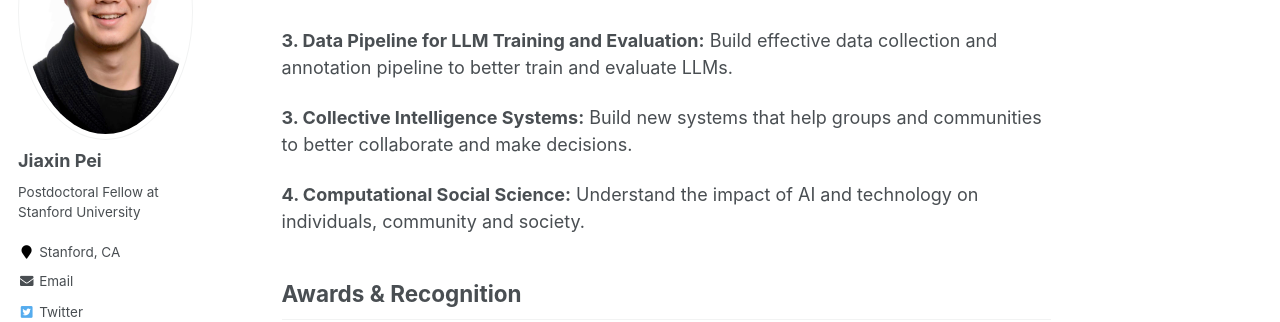
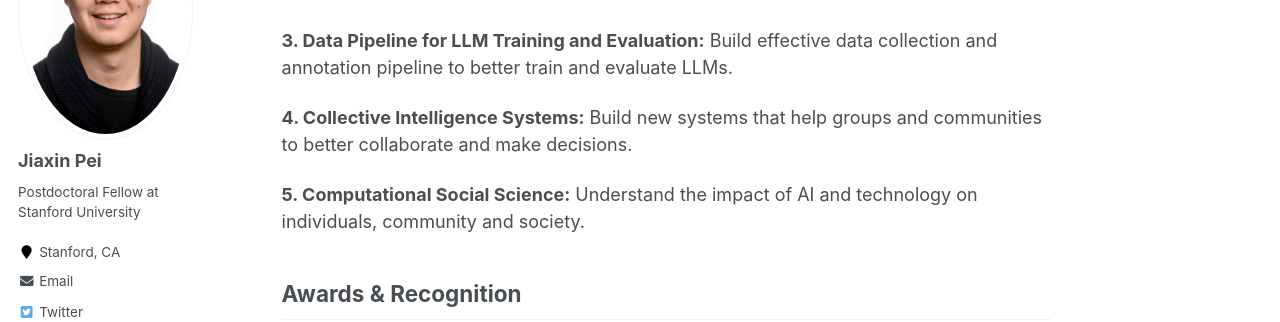
Before and after one commit to Jiaxin-Pei/Jiaxin-Pei.github.io, a Jekyll site: the page built from _pages/about.md, in a window 1280 px wide and 900 px high, scrolled down 759 px. Shown: the part 153-475 px from the top of the window. Built offline with Jekyll 4.4.1, drawn with Linux system fonts in a browser that asks for light colours.

Commit message:
Fix about page link and numbering

```diff
--- a/_pages/about.md
+++ b/_pages/about.md
@@ -13,7 +13,7 @@ redirect_from:
 
 I am currently a Postdoctoral Fellow at Stanford Institute for Human-Centered Artificial Intelligence (HAI) working with [Alex 'Sandy' Pentland](https://www.media.mit.edu/people/sandy/overview/), [Diyi Yang](https://cs.stanford.edu/~diyiy/) and [Erik Brynjolfsson](https://www.brynjolfsson.com). I am affiliated with the [Stanford Digital Economy Lab](https://digitaleconomy.stanford.edu), the [Stanford NLP group](https://nlp.stanford.edu) and also the [Institute for Decentralized AI](http://decentralized-ai.org). I obtained my PhD from School of Information at the University of Michigan advised by [David Jurgens](http://jurgens.people.si.umich.edu/). I also worked with [Jun Li](https://michiganross.umich.edu/faculty-research/faculty/jun-li) at Ross School of Business.
 
-I will join the [School of Information at UT-Austin](https://ischool.utexas.edu) as an Assistant Professor in Fall 2026 and will be part of the UT-Austin [NLP group](https://www.nlp.utexas.edu)，[Machine Learning Laboratory](UT-Austin) and the [Oden Institute](https://www.oden.utexas.edu). If you are interested in working with me, please check out [this page](https://jiaxin-pei.github.io/working-with-me/).
+I will join the [School of Information at UT-Austin](https://ischool.utexas.edu) as an Assistant Professor in Fall 2026 and will be part of the UT-Austin [NLP group](https://www.nlp.utexas.edu)，[Machine Learning Laboratory](https://ml.utexas.edu) and the [Oden Institute](https://www.oden.utexas.edu). If you are interested in working with me, please check out [this page](https://jiaxin-pei.github.io/working-with-me/).
 
 In Fall 2026, I will be teaching **[Building Large Language Model Applications](/courses/inf385t/)**, a first-of-its-kind course designed to **help students build "YC-ready" AI applications in 15 weeks** within a curated, hands-on classroom environment. If you are an investor, founder, or industry partner interested in collaborating or sponsoring, I would love to connect — please [reach out](mailto:jiaxinpei@utexas.edu)!
 
@@ -27,9 +27,9 @@ My research focuses on Large Language Models, Human-Computer Interaction and Com
 
 **3. Data Pipeline for LLM Training and Evaluation:** Build effective data collection and annotation pipeline to better train and evaluate LLMs.
 
-**3. Collective Intelligence Systems:** Build new systems that help groups and communities to better collaborate and make decisions.
+**4. Collective Intelligence Systems:** Build new systems that help groups and communities to better collaborate and make decisions.
 
-**4. Computational Social Science:** Understand the impact of AI and technology on individuals, community and society.
+**5. Computational Social Science:** Understand the impact of AI and technology on individuals, community and society.
 
 
 ## Awards & Recognition
```
